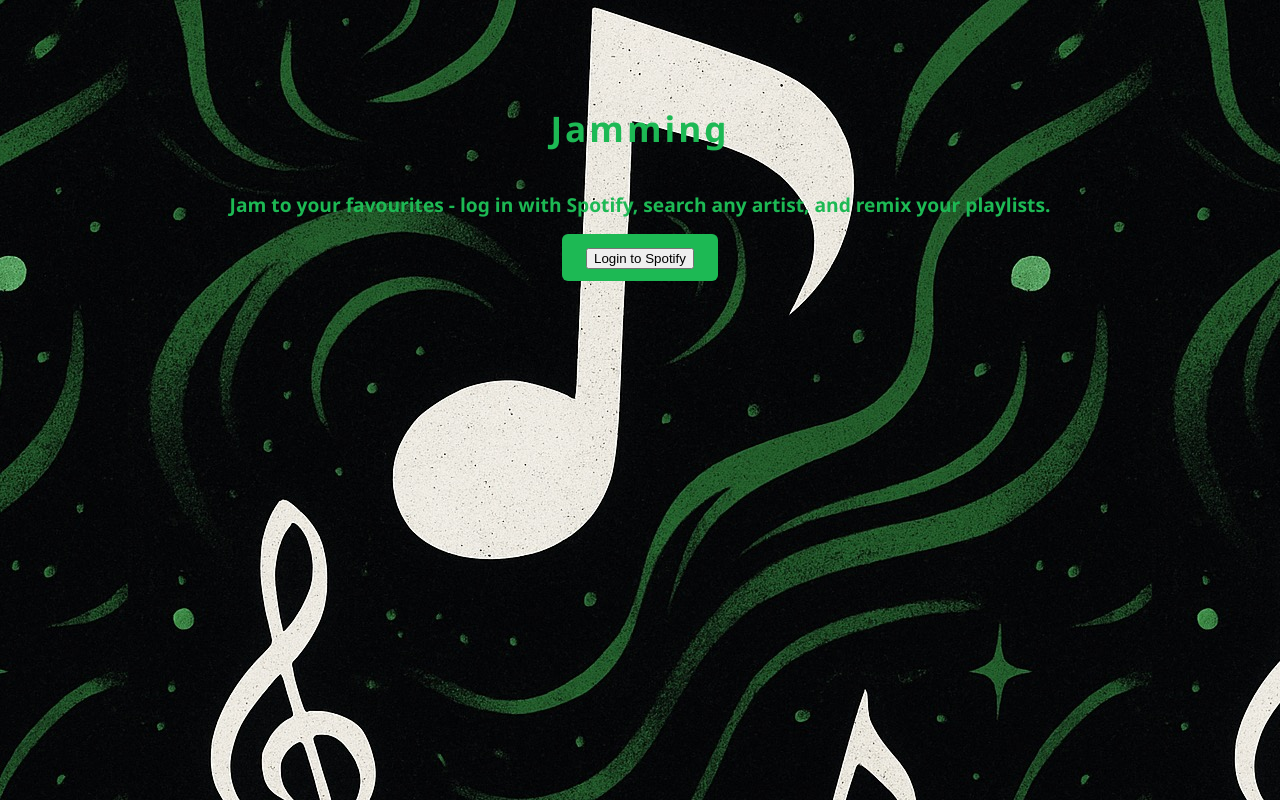
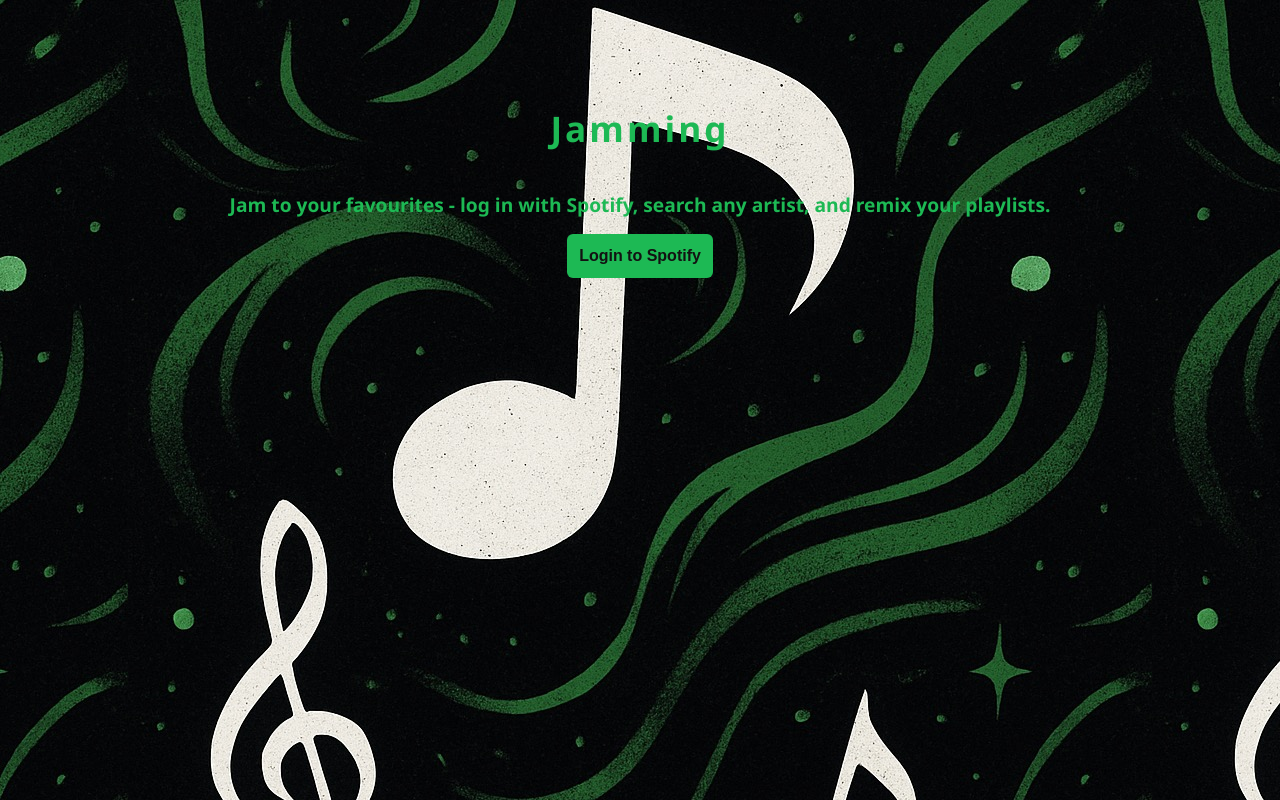
Before and after one commit to kierath/spotifyproject, a React (Create React App) app: page / in a window 1280 px wide. Built offline with nearby package versions, Linux system fonts and the light colour scheme.

Commit message:
redoing button

```diff
--- a/src/App.css
+++ b/src/App.css
@@ -34,27 +34,24 @@
   margin: 0;
 }
 
-/* Spotify login button styling */
-.spotify-login-button {
-  display: inline-block;           /* make it behave like a button */
-  text-decoration: none;           /* remove underline from <a> */
-  padding: 12px 24px;              /* same padding as other buttons */
-  background-color: #1DB954;       /* Spotify green */
-  color: white;
-  font-size: 1rem;
-  font-weight: bold;
+.spotify-app button {
+  flex: 0 0 30%;
+  padding: 12px;
+  background-color: #1DB954;
+  color: #121212;
   border: none;
   border-radius: 6px;
   cursor: pointer;
-  text-align: center;
+  font-weight: bold;
+  font-size: 1rem;
   transition: all 0.2s ease;
+  height: 44px;
 }
 
-.spotify-login-button:hover {
+.spotify-app button:hover {
   background-color: #1ed760;
-  transform: scale(1.05);
+  transform: scale(1.03);
 }
-
 
 /* Main content layout */
 .main-content {
--- a/src/App.js
+++ b/src/App.js
@@ -42,7 +42,7 @@
       <div className="spotify-app" style={{ backgroundImage: `url(${backgroundImage})` }}>
         <h1>Jamming</h1>
         <h2>Jam to your favourites - log in with Spotify, search any artist, and remix your playlists.</h2>
-        <a href={loginUrl} className="spotify-login-button">
+        <a href={loginUrl} >
           <button>Login to Spotify</button>
         </a>
       </div>
```
